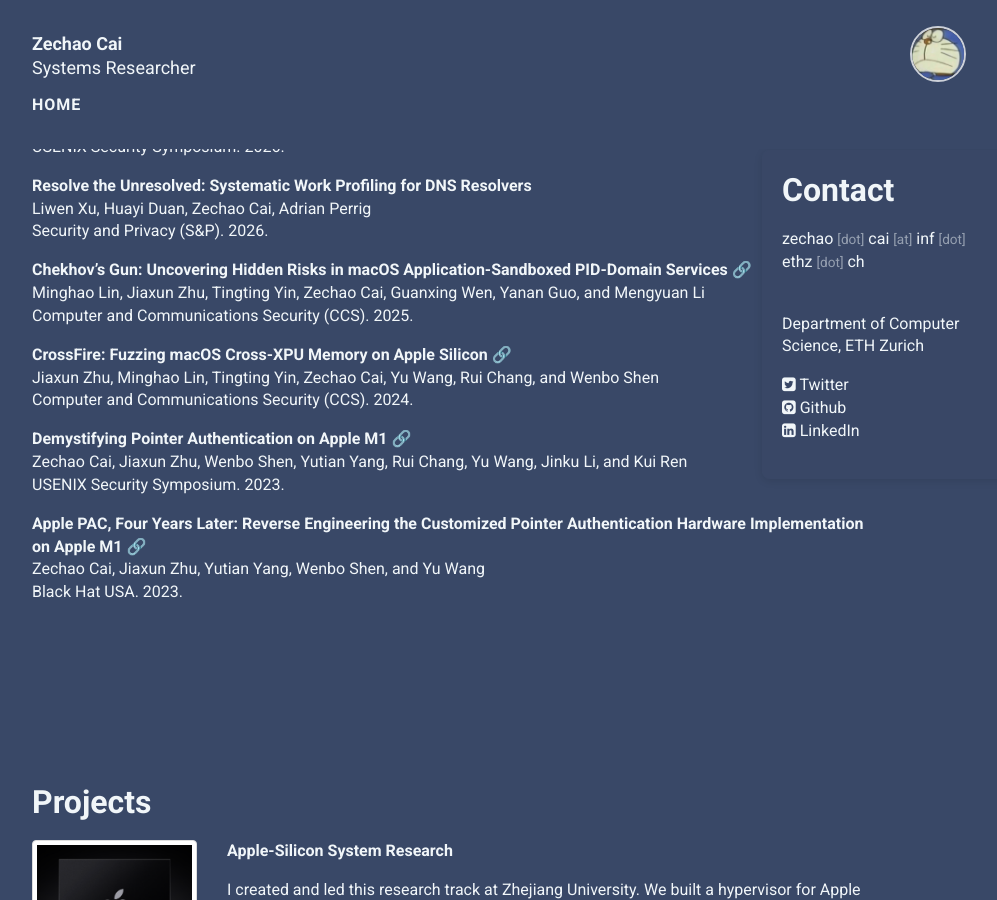
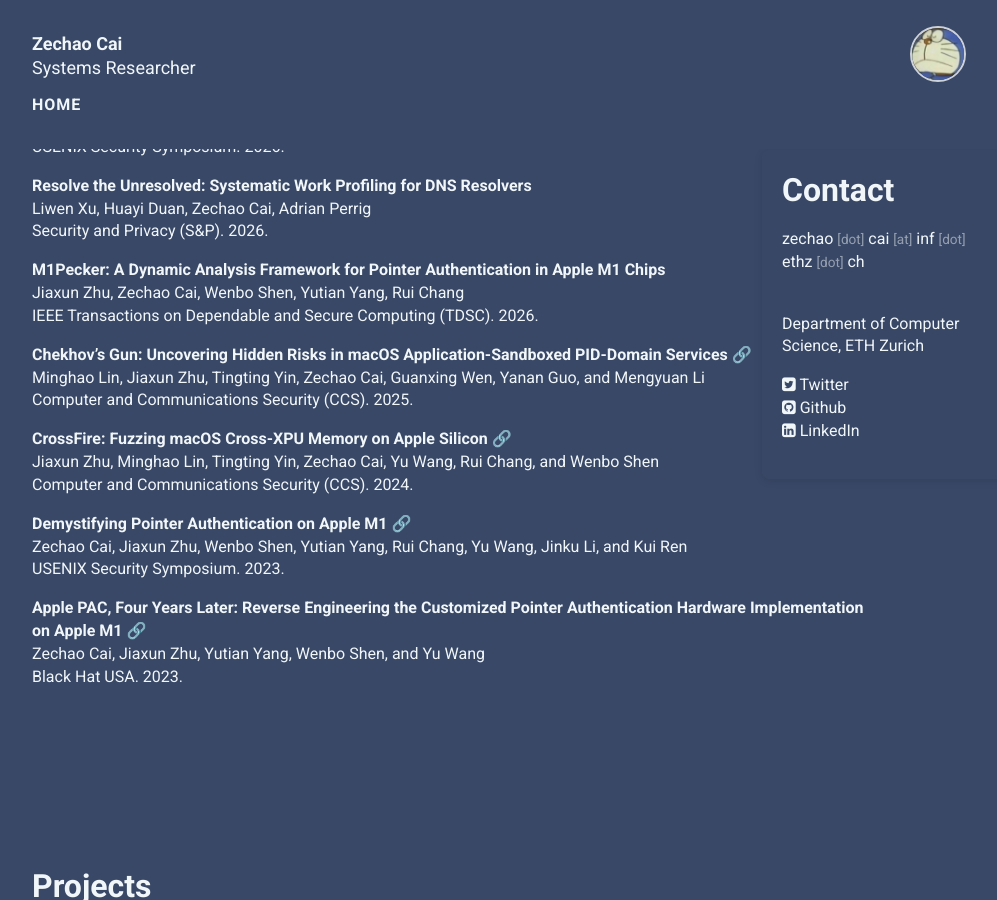
Before and after one commit to zech4o/zech4o.github.io, a Jekyll site: the page built from index.html, in a window 1280 px wide and 900 px high, scrolled down 334 px. Shown: the whole window, without its empty margins (38-1035 px from the left). Built offline with Jekyll 4.4.1, drawn with Linux system fonts in a browser that asks for light colours; nearby versions of some CDN libraries.

Commit message:
update 2026-01-02

```diff
--- a/_data/publications.yml
+++ b/_data/publications.yml
@@ -14,6 +14,12 @@
   title: "Resolve the Unresolved: Systematic Work Profiling for DNS Resolvers"
   authors: Liwen Xu, Huayi Duan, Zechao Cai, Adrian Perrig
   conference: Security and Privacy (S&P). 2026.
+  pdf: https://zechao.org
+  url: https://zechao.org
+- type: conference
+  title: "M1Pecker: A Dynamic Analysis Framework for Pointer Authentication in Apple M1 Chips"
+  authors: Jiaxun Zhu, Zechao Cai, Wenbo Shen, Yutian Yang, Rui Chang
+  conference: IEEE Transactions on Dependable and Secure Computing (TDSC). 2026.
   pdf: https://zechao.org
   url: https://zechao.org
 -
```
